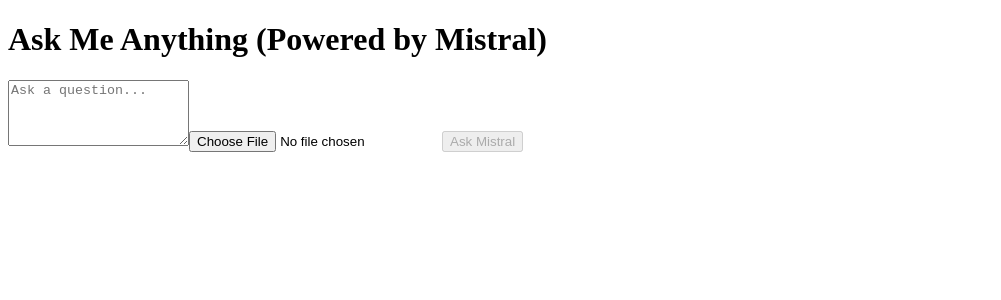
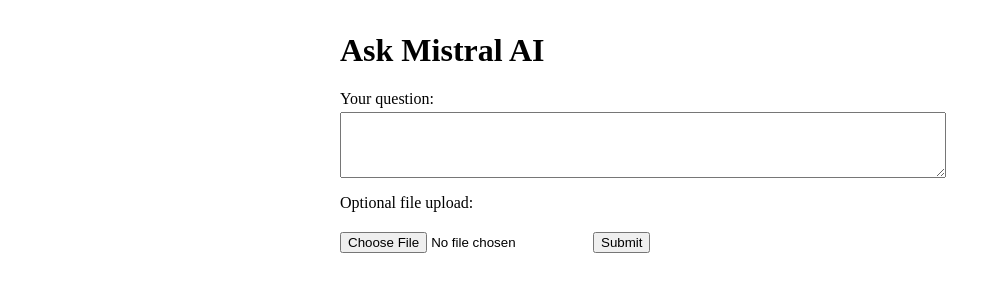
Before and after one commit to Fanu2/mistral-ama, a Next.js app: page / in a window 1280 px wide. Shown: the top 300 px of the page, without its empty margins (0-1001 px from the left). Built offline with nearby package versions, Linux system fonts and the light colour scheme.

Commit message:
Fix type errors in ask.ts and remove unused error variable in index.tsx

```diff
--- a/pages/api/ask.ts
+++ b/pages/api/ask.ts
@@ -1,6 +1,6 @@
-import type { NextApiRequest, NextApiResponse } from 'next';
-import { IncomingForm, File as FormidableFile } from 'formidable';
-import fs from 'fs';
+import type { NextApiRequest, NextApiResponse } from "next";
+import formidable, { File } from "formidable";
+import fs from "fs/promises";
 
 export const config = {
   api: {
@@ -9,52 +9,53 @@
 };
 
 type MistralMessage = {
-  role: 'user' | 'assistant';
+  role: string;
   content: string;
 };
 
-export default function handler(req: NextApiRequest, res: NextApiResponse) {
-  const form = new IncomingForm();
+export default async function handler(
+  req: NextApiRequest,
+  res: NextApiResponse
+) {
+  const form = new formidable.IncomingForm();
 
-  form.parse(
-    req,
-    async (
-      err: Error | null,
-      fields: Record<string, string | string[]>,
-      files: Record<string, FormidableFile | FormidableFile[]>
-    ) => {
+  form.parse(req, async (err: any, fields: Record<string, any>, files: Record<string, File>) => {
     if (err) {
-        console.error('Form parsing error:', err);
-        return res.status(500).json({ error: 'Form parsing error' });
+      console.error("Form parsing error:", err);
+      return res.status(500).json({ error: "Form parsing error" });
     }
 
-      const questionConst = fields.question;
-      if (!questionConst || typeof questionConst !== 'string') {
-        return res.status(400).json({ error: 'Question must be a string' });
-      }
-      const question = questionConst;
+    const question = fields.question;
 
-      let fileContent = '';
-      const fileField = files.file;
-
-      if (fileField && !Array.isArray(fileField)) {
-        fileContent = fs.readFileSync(fileField.filepath, 'utf-8');
+    if (!question || typeof question !== "string") {
+      return res.status(400).json({ error: "Missing or invalid 'question' field" });
     }
 
-      const prompt = fileContent
-        ? `User uploaded this file content:\n${fileContent}\n\nUser asked: ${question}`
-        : question;
+    let fileContent = "";
+    if (files.file) {
+      try {
+        const file = Array.isArray(files.file) ? files.file[0] : files.file;
+        fileContent = await fs.readFile(file.filepath, "utf8");
+      } catch (error) {
+        console.error("Error reading file:", error);
+        return res.status(500).json({ error: "Error reading uploaded file" });
+      }
+    }
+
+    // Build your prompt
+    const prompt = fileContent ? `File content:\n${fileContent}\n\nQuestion:\n${question}` : question;
 
     try {
-        const response = await fetch('https://api.mistral.ai/v1/chat/completions', {
-          method: 'POST',
+      // Replace this with your actual Mistral API call
+      const response = await fetch("https://api.mistral.ai/v1/completions", {
+        method: "POST",
         headers: {
-            'Content-Type': 'application/json',
+          "Content-Type": "application/json",
           Authorization: `Bearer ${process.env.MISTRAL_API_KEY}`,
         },
         body: JSON.stringify({
-            model: 'mistral-medium',
-            messages: [{ role: 'user', content: prompt } as MistralMessage],
+          model: "mistral-7b-instruct",
+          messages: [{ role: "user", content: prompt }],
         }),
       });
 
@@ -64,13 +65,14 @@
       }
 
       const data = await response.json();
-        const reply = data.choices?.[0]?.message?.content;
+
+      // Assuming API response structure contains data.choices[0].message.content
+      const reply = data.choices?.[0]?.message?.content || "No response";
 
       res.status(200).json({ reply });
     } catch (error) {
-        console.error('Mistral API call failed:', error);
-        res.status(500).json({ error: 'Failed to generate response from Mistral.' });
+      console.error("Mistral API call error:", error);
+      res.status(500).json({ error: "Failed to get response from Mistral API" });
     }
+  });
 }
-  );
-}
--- a/pages/index.tsx
+++ b/pages/index.tsx
@@ -1,108 +1,97 @@
-// pages/index.tsx
-import { useState, ChangeEvent } from 'react';
-import Head from 'next/head';
-
-interface HistoryItem {
-  q: string;
-  a: string;
-}
+import { useState, ChangeEvent, FormEvent } from "react";
 
 export default function Home() {
-  const [question, setQuestion] = useState('');
-  const [answer, setAnswer] = useState('');
+  const [question, setQuestion] = useState("");
+  const [file, setFile] = useState<File | null>(null);
+  const [response, setResponse] = useState<string | null>(null);
   const [loading, setLoading] = useState(false);
-  const [history, setHistory] = useState<HistoryItem[]>([]);
-  const [file, setFile] = useState<File | null>(null);
+  const [error, setError] = useState<string | null>(null);
 
-  const handleFileChange = (e: ChangeEvent<HTMLInputElement>) => {
-    setFile(e.target.files?.[0] || null);
-  };
+  function handleFileChange(e: ChangeEvent<HTMLInputElement>) {
+    if (e.target.files && e.target.files.length > 0) {
+      setFile(e.target.files[0]);
+    } else {
+      setFile(null);
+    }
+  }
 
-  const askMistral = async () => {
-    if (!question.trim()) return;
-
+  async function handleSubmit(e: FormEvent) {
+    e.preventDefault();
     setLoading(true);
-    setAnswer('');
-
-    const formData = new FormData();
-    formData.append('question', question);
-    if (file) {
-      formData.append('file', file);
-    }
+    setResponse(null);
+    setError(null);
 
     try {
-      const res = await fetch('/api/ask', {
-        method: 'POST',
+      const formData = new FormData();
+      formData.append("question", question);
+      if (file) {
+        formData.append("file", file);
+      }
+
+      const res = await fetch("/api/ask", {
+        method: "POST",
         body: formData,
       });
 
       if (!res.ok) {
-        const text = await res.text();
-        setAnswer(`Error: ${text}`);
-      } else {
-        const data = await res.json();
-        setAnswer(data.reply);
-        setHistory((prev) => [...prev, { q: question, a: data.reply }]);
+        throw new Error(`Error: ${res.statusText}`);
       }
-    } catch (error) {
-      console.error(error);
-      setAnswer('Something went wrong.');
+
+      const data = await res.json();
+      setResponse(data.reply);
+    } catch (err: any) {
+      setError(err.message || "Something went wrong");
     } finally {
       setLoading(false);
     }
-  };
+  }
 
   return (
-    <>
-      <Head>
-        <title>Mistral AMA</title>
-      </Head>
-      <main className="flex min-h-screen flex-col items-center justify-center p-4 bg-gray-900 text-white">
-        <h1 className="text-3xl font-bold mb-4">Ask Me Anything (Powered by Mistral)</h1>
+    <main style={{ maxWidth: 600, margin: "2rem auto", padding: "0 1rem" }}>
+      <h1>Ask Mistral AI</h1>
+      <form onSubmit={handleSubmit}>
+        <label htmlFor="question" style={{ display: "block", marginBottom: 4 }}>
+          Your question:
+        </label>
         <textarea
+          id="question"
           value={question}
           onChange={(e) => setQuestion(e.target.value)}
-          className="w-full max-w-xl p-2 border border-gray-700 rounded mb-4 text-black"
           rows={4}
-          placeholder="Ask a question..."
+          required
+          style={{ width: "100%", marginBottom: 12 }}
         />
-        <input
-          type="file"
-          onChange={handleFileChange}
-          className="mb-4 text-white"
-        />
-        <button
-          onClick={askMistral}
-          className="bg-blue-600 text-white px-4 py-2 rounded disabled:opacity-50"
-          disabled={loading || !question.trim()}
+
+        <label htmlFor="file" style={{ display: "block", marginBottom: 4 }}>
+          Optional file upload:
+        </label>
+        <input type="file" id="file" onChange={handleFileChange} />
+
+        <button type="submit" disabled={loading} style={{ marginTop: 16 }}>
+          {loading ? "Loading..." : "Submit"}
+        </button>
+      </form>
+
+      {error && (
+        <p style={{ color: "red", marginTop: 20 }}>
+          Error: {error}
+        </p>
+      )}
+
+      {response && (
+        <section
+          style={{
+            marginTop: 20,
+            whiteSpace: "pre-wrap",
+            backgroundColor: "#f0f0f0",
+            padding: 12,
+            borderRadius: 4,
+          }}
         >
-          {loading ? 'Asking...' : 'Ask Mistral'}
-        </button>
-
-        {answer && (
-          <div className="mt-6 max-w-xl w-full bg-gray-800 p-4 rounded shadow">
-            <h2 className="font-semibold mb-2">Mistral says:</h2>
-            <div
-              className="prose prose-invert"
-              dangerouslySetInnerHTML={{ __html: answer.replace(/\n/g, '<br/>') }}
-            />
-          </div>
-        )}
-
-        {history.length > 0 && (
-          <div className="mt-8 max-w-xl w-full">
-            <h3 className="text-xl font-semibold mb-2">History</h3>
-            <ul className="space-y-2">
-              {history.map((item, i) => (
-                <li key={i} className="bg-gray-800 p-3 rounded">
-                  <p><strong>Q:</strong> {item.q}</p>
-                  <p><strong>A:</strong> {item.a}</p>
-                </li>
-              ))}
-            </ul>
-          </div>
-        )}
-      </main>
-    </>
+          <h2>Response:</h2>
+          <p>{response}</p>
+        </section>
+      )}
+    </main>
   );
 }
```
Lines whose indentation alone changed are shown as unchanged.
